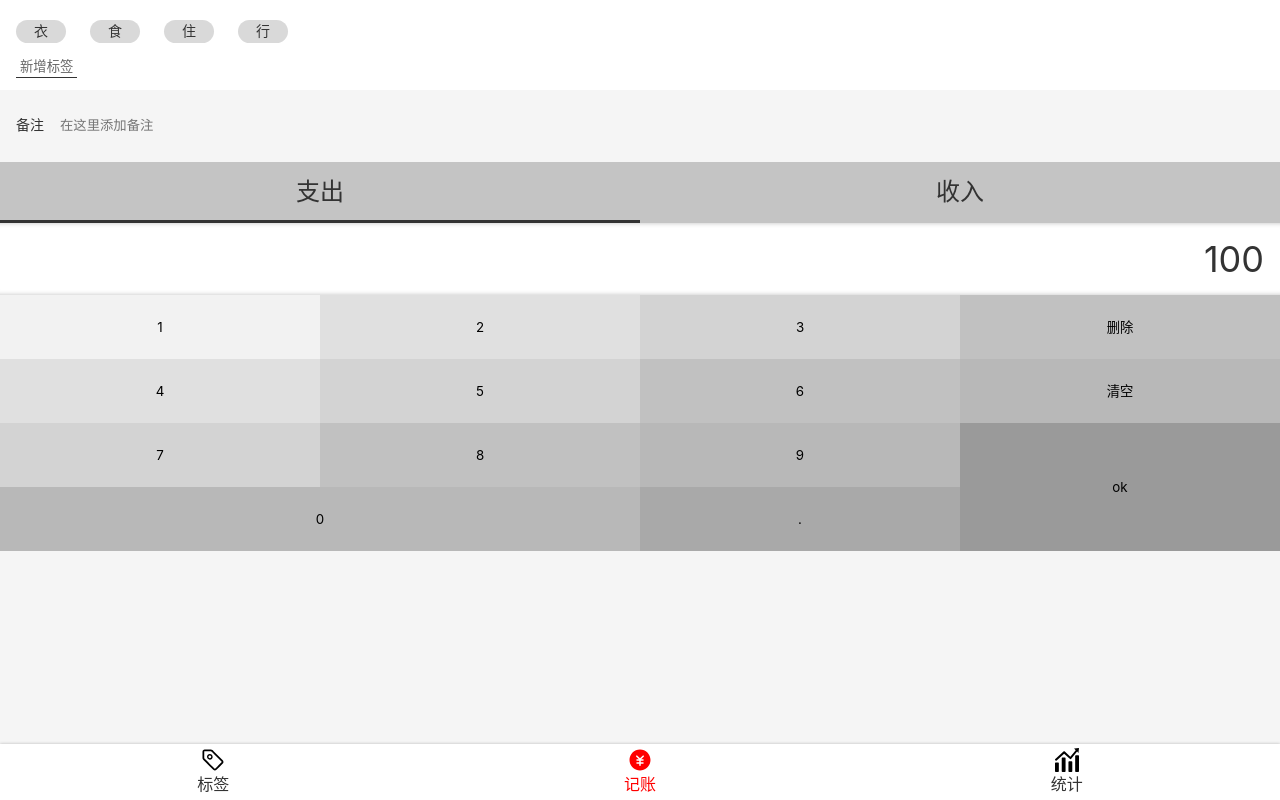
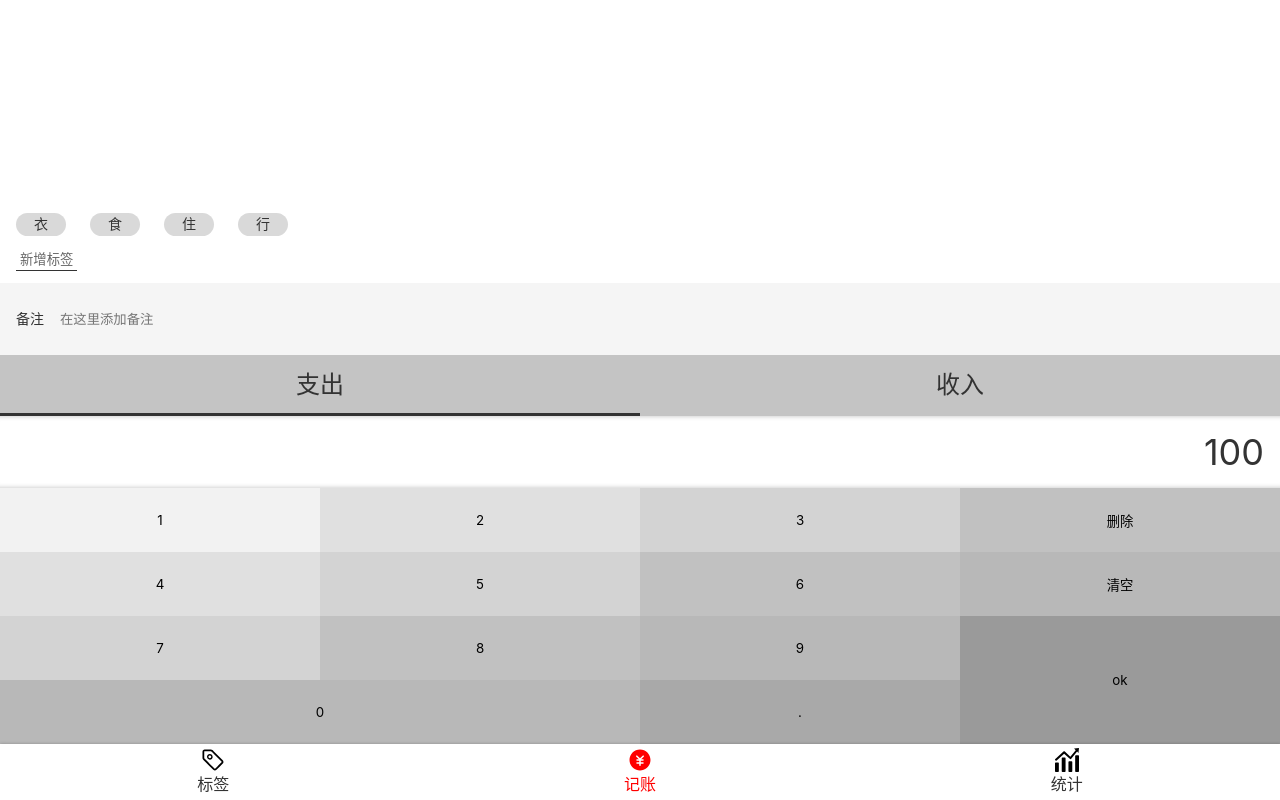
Before and after one commit to ye245849691/MoneyCat-React-test-1, a React app: page /#/money in a window 1280 px wide. Built offline with nearby package versions, Linux system fonts and the light colour scheme.

Commit message:
Money.tsx的components抽出

```diff
--- a/src/components/Layout.tsx
+++ b/src/components/Layout.tsx
@@ -15,7 +15,7 @@ const Main = styled.div`
 const Layout=(props:any)=>{
   return(
     <Wrapper>
-      <Main>
+      <Main className={props.className}>
         {props.children}
       </Main>
       <Nav />
--- a/src/views/Money.tsx
+++ b/src/views/Money.tsx
@@ -1,188 +1,35 @@
 import Layout from '../components/Layout';
 import React from 'react';
 import styled from 'styled-components';
-
-const TagsSection = styled.section`
-  background-color: #FFFFFF;
-  padding: 12px 16px;
-
-  > ol {
-    margin: 0 -12px;
-
-    > li {
-      display: inline-block;
-      border-radius: 18px;
-      background-color: #D9D9D9;
-      padding: 3px 18px;
-      margin: 8px 12px;
-      font-size: 14px;
-    }
-  }
-
-  > button {
-    background: none;
-    border: none;
-    border-bottom: 1px #333 solid;
-    padding: 2px 4px;
-    margin-top: 3px;
-    color: #666;
-  }
-`;
-const NotesSection = styled.section`
-  background-color: #f5f5f5;
-  padding: 0 16px;
-  font-size: 14px;
-
-  > label {
-    display: flex;
-    justify-content: center;
-    align-items: center;
-
-    > span {
-      margin-right: 16px;
-      white-space: nowrap;
-    }
-
-    > input {
-      display: block;
-      border: none;
-      background: none;
-      width: 100%;
-      height: 72px;
-    }
-  }
-
-`;
-const CategorySection = styled.section`
-  > ul {
-    background-color: #c4c4c4;
-    font-size: 24px;
-    display: flex;
-
-    > li {
-      width: 50%;
-      text-align: center;
-      position: relative;
-      padding: 16px 0;
-
-      &.selected::after {
-        content: '';
-        display: block;
-        width: 100%;
-        height: 3px;
-        background-color: #333;
-        position: absolute;
-        bottom: 0;
-        left: 0;
-      }
-    }
-  }
-`;
-const NumberPadSection = styled.section`
-  > .output {
-    background-color: white;
-    line-height: 72px;
-    font-size: 36px;
-    text-align: right;
-    padding: 0 16px;
-    box-shadow: inset 0 -5px 5px -5px rgba(0, 0, 0, 0.25), inset 0 5px 5px -5px rgba(0, 0, 0, 0.25);
-  }
-
-  > .pad {
-    > button {
-      float: left;
-      border: none;
-      height: 64px;
-      width: 25%;
-      &.ok {
-        height: 128px;
-        float: right;
-      }
-      &.zero {
-        width: 50%
-      }
-
-      &:nth-child(1) {
-        background-color: #F2F2F2;
-      }
-
-      &:nth-child(2), &:nth-child(5) {
-        background-color: #E0E0E0;
-      }
-
-      &:nth-child(3), &:nth-child(6), &:nth-child(9) {
-        background-color: #D3D3D3;
-      }
-
-      &:nth-child(4), &:nth-child(7), &:nth-child(10) {
-        background-color: #C1C1C1;
-      }
-
-      &:nth-child(8), &:nth-child(11), &:nth-child(13) {
-        background-color: #B8B8B8;
-      }
-
-      &:nth-child(12) {
-        background-color: #9A9A9A;
-      }
-
-      &:nth-child(14) {
-        background-color: #A9A9A9;
-      }
-    }
+import {CategorySection} from './money_components/CategorySection';
+import {NotesSection} from './money_components/NotesSection';
+import {NumberPadSection} from './money_components/NumberPadSection';
+import {TagsSection} from './money_components/TagsSection';
 
 
-  }
+
+
+
+const MyLayout = styled(Layout)`
+  display: flex;
+  flex-direction: column;
 `;
-
 const Money = () => {
   return (
-    <Layout>
+    <MyLayout>
       <TagsSection>
-        <ol>
-          <li>衣</li>
-          <li>食</li>
-          <li>住</li>
-          <li>行</li>
-        </ol>
-        <button>新增标签</button>
       </TagsSection>
       <NotesSection>
-        <label>
-          <span>备注</span>
-          <input type="text" placeholder="在这里添加备注"/>
-        </label>
+
       </NotesSection>
       <CategorySection>
-        <ul>
-          <li className="selected">
-            支出
-          </li>
-          <li>
-            收入
-          </li>
-        </ul>
+
       </CategorySection>
       <NumberPadSection>
-        <div className="output">100</div>
-        <div className="pad clearfix">
-          <button>1</button>
-          <button>2</button>
-          <button>3</button>
-          <button>删除</button>
-          <button>4</button>
-          <button>5</button>
-          <button>6</button>
-          <button>清空</button>
-          <button>7</button>
-          <button>8</button>
-          <button>9</button>
-          <button className="ok">ok</button>
-          <button className="zero">0</button>
-          <button>.</button>
-        </div>
+
+
       </NumberPadSection>
-    </Layout>
+    </MyLayout>
   );
 };
 export default Money;
--- /dev/null
+++ b/src/views/money_components/CategorySection.tsx
@@ -0,0 +1,43 @@
+import styled from 'styled-components';
+import React, {FC} from 'react';
+
+const _CategorySection = styled.section`
+  > ul {
+    background-color: #c4c4c4;
+    font-size: 24px;
+    display: flex;
+
+    > li {
+      width: 50%;
+      text-align: center;
+      position: relative;
+      padding: 16px 0;
+
+      &.selected::after {
+        content: '';
+        display: block;
+        width: 100%;
+        height: 3px;
+        background-color: #333;
+        position: absolute;
+        bottom: 0;
+        left: 0;
+      }
+    }
+  }
+`;
+const CategorySection:FC = ()=>{
+  return(
+    <_CategorySection>
+      <ul>
+        <li className="selected">
+          支出
+        </li>
+        <li>
+          收入
+        </li>
+      </ul>
+    </_CategorySection>
+  )
+}
+export {CategorySection}
--- /dev/null
+++ b/src/views/money_components/NotesSection.tsx
@@ -0,0 +1,41 @@
+import styled from 'styled-components';
+import React, {FC} from 'react';
+
+const _NotesSection = styled.section`
+  background-color: #f5f5f5;
+  padding: 0 16px;
+  font-size: 14px;
+
+  > label {
+    display: flex;
+    justify-content: center;
+    align-items: center;
+
+    > span {
+      margin-right: 16px;
+      white-space: nowrap;
+    }
+
+    > input {
+      display: block;
+      border: none;
+      background: none;
+      width: 100%;
+      height: 72px;
+    }
+  }
+
+`;
+
+const NotesSection:FC = ()=>{
+  return(
+    <_NotesSection>
+      <label>
+        <span>备注</span>
+        <input type="text" placeholder="在这里添加备注"/>
+      </label>
+    </_NotesSection>
+
+  )
+}
+export {NotesSection}
--- /dev/null
+++ b/src/views/money_components/NumberPadSection.tsx
@@ -0,0 +1,80 @@
+import styled from 'styled-components';
+import React, {FC} from 'react';
+
+const _NumberPadSection = styled.section`
+  > .output {
+    background-color: white;
+    line-height: 72px;
+    font-size: 36px;
+    text-align: right;
+    padding: 0 16px;
+    box-shadow: inset 0 -5px 5px -5px rgba(0, 0, 0, 0.25), inset 0 5px 5px -5px rgba(0, 0, 0, 0.25);
+  }
+  > .pad {
+    > button {
+      float: left;
+      border: none;
+      height: 64px;
+      width: 25%;
+      &.ok {
+        height: 128px;
+        float: right;
+      }
+      &.zero {
+        width: 50%
+      }
+
+      &:nth-child(1) {
+        background-color: #F2F2F2;
+      }
+
+      &:nth-child(2), &:nth-child(5) {
+        background-color: #E0E0E0;
+      }
+
+      &:nth-child(3), &:nth-child(6), &:nth-child(9) {
+        background-color: #D3D3D3;
+      }
+
+      &:nth-child(4), &:nth-child(7), &:nth-child(10) {
+        background-color: #C1C1C1;
+      }
+
+      &:nth-child(8), &:nth-child(11), &:nth-child(13) {
+        background-color: #B8B8B8;
+      }
+
+      &:nth-child(12) {
+        background-color: #9A9A9A;
+      }
+
+      &:nth-child(14) {
+        background-color: #A9A9A9;
+      }
+    }
+  }
+`;
+const NumberPadSection:FC = ()=>{
+  return(
+    <_NumberPadSection>
+      <div className="output">100</div>
+      <div className="pad clearfix">
+        <button>1</button>
+        <button>2</button>
+        <button>3</button>
+        <button>删除</button>
+        <button>4</button>
+        <button>5</button>
+        <button>6</button>
+        <button>清空</button>
+        <button>7</button>
+        <button>8</button>
+        <button>9</button>
+        <button className="ok">ok</button>
+        <button className="zero">0</button>
+        <button>.</button>
+      </div>
+    </_NumberPadSection>
+  )
+}
+export {NumberPadSection}
--- /dev/null
+++ b/src/views/money_components/TagsSection.tsx
@@ -0,0 +1,47 @@
+import styled from 'styled-components';
+import React, {FC} from 'react';
+
+const _TagsSection = styled.section`
+  background-color: #FFFFFF;
+  padding: 12px 16px;
+  flex-grow: 1;
+  display: flex;
+  flex-direction: column;
+  justify-content: flex-end;
+  align-items: flex-start;
+  > ol {
+    margin: 0 -12px;
+
+    > li {
+      display: inline-block;
+      border-radius: 18px;
+      background-color: #D9D9D9;
+      padding: 3px 18px;
+      margin: 8px 12px;
+      font-size: 14px;
+    }
+  }
+
+  > button {
+    background: none;
+    border: none;
+    border-bottom: 1px #333 solid;
+    padding: 2px 4px;
+    margin-top: 3px;
+    color: #666;
+  }
+`;
+const TagsSection:FC = ()=>{
+  return(
+    <_TagsSection>
+      <ol>
+        <li>衣</li>
+        <li>食</li>
+        <li>住</li>
+        <li>行</li>
+      </ol>
+      <button>新增标签</button>
+    </_TagsSection>
+  )
+}
+export {TagsSection}
```
